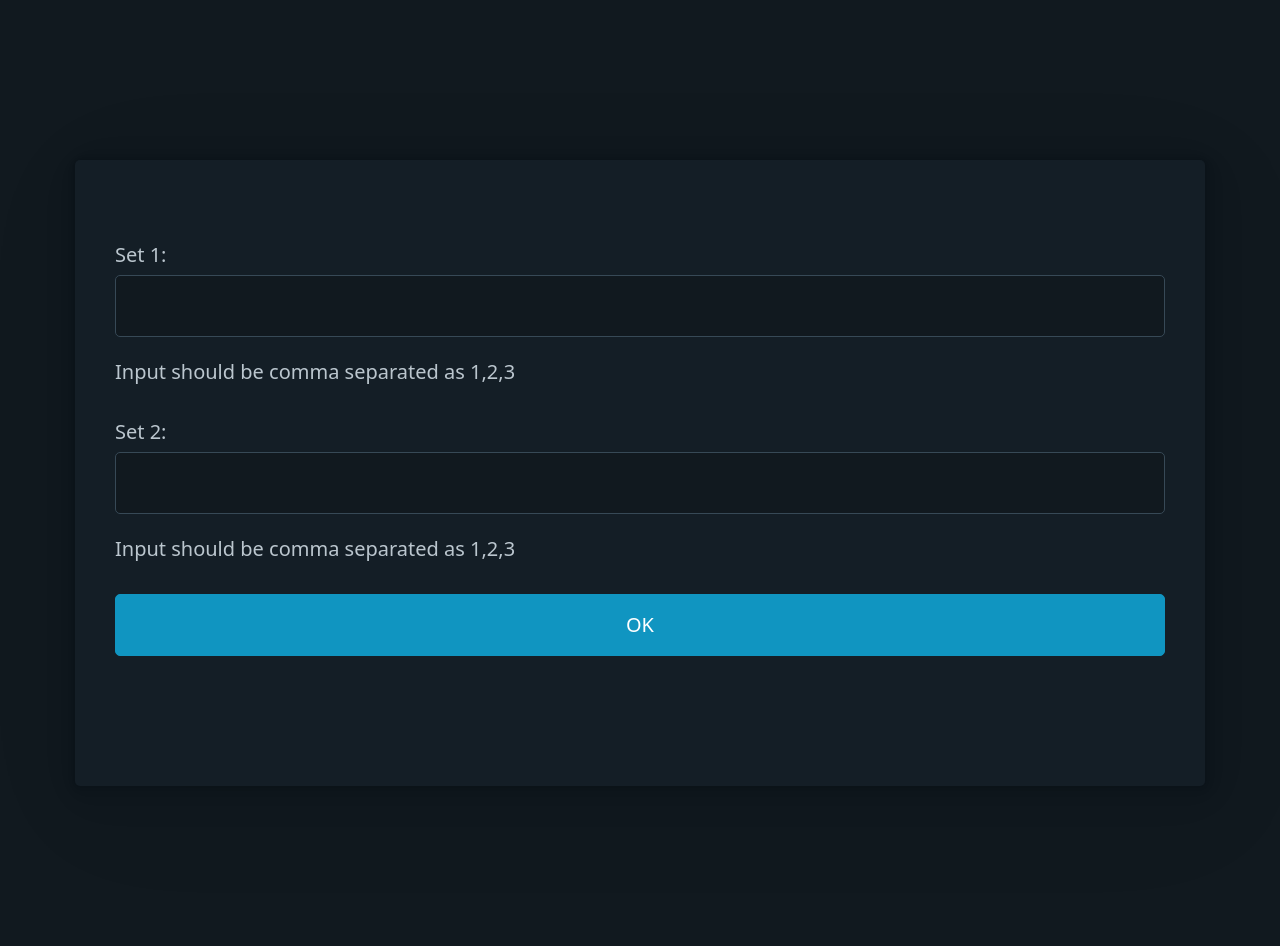
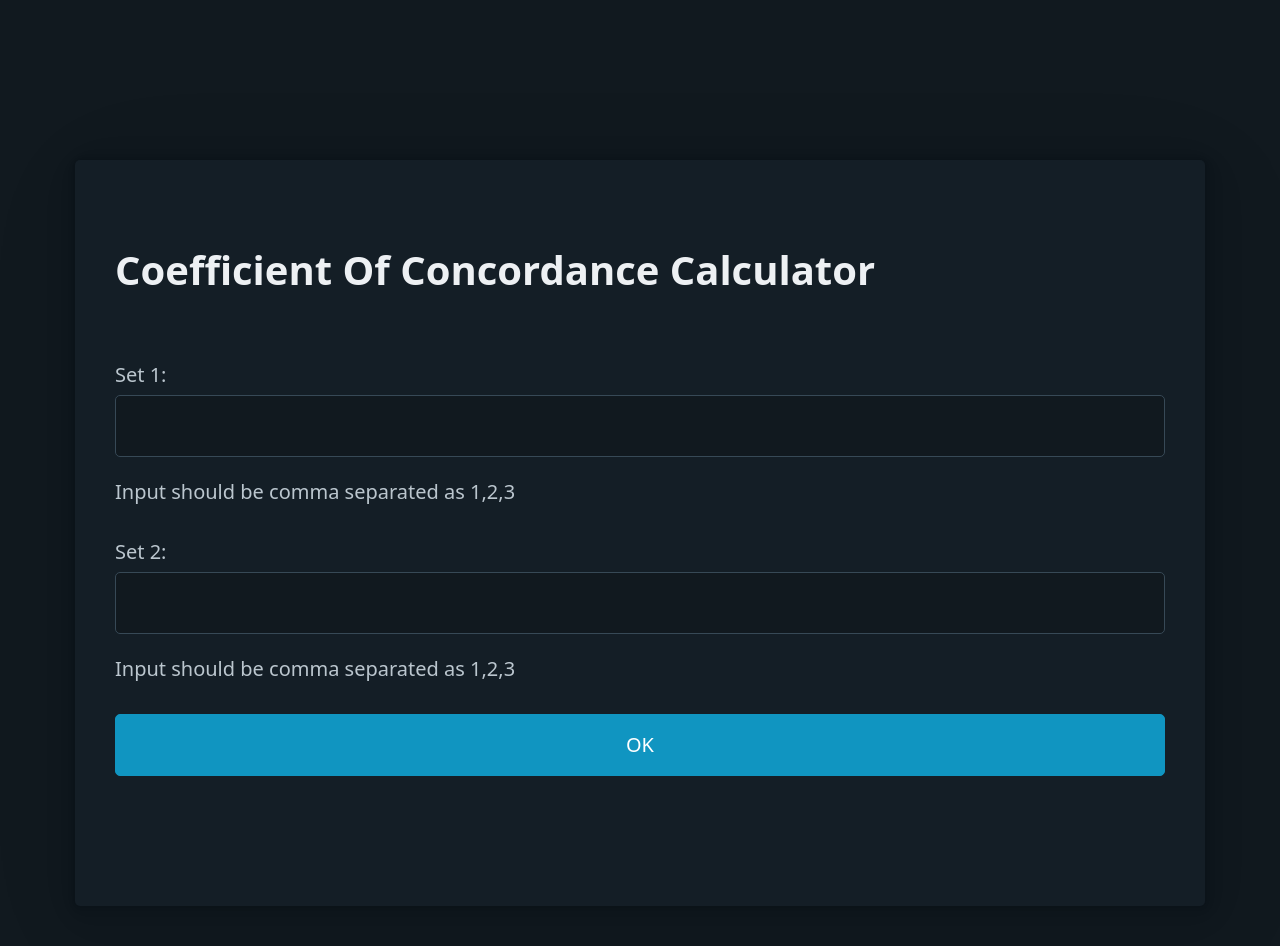
Before and after one commit to mnmustafa1109/W-Stats-Calculator, a Django app: page / in a window 1280 px wide. Shown: the top 946 px of the page. Before the commit the page ends 656 px from the top, so only its background shows below. Run offline with Django 4.2, Linux system fonts and the light colour scheme.

Commit message:
Added page title

```diff
--- a/templates/index.html
+++ b/templates/index.html
@@ -7,6 +7,7 @@
        {% endif %}
     </div>
     <article>
+        <h1>Coefficient Of Concordance Calculator</h1>
         <form action="" method="POST">
             {% csrf_token %}
             {{ form.as_p }}
```
